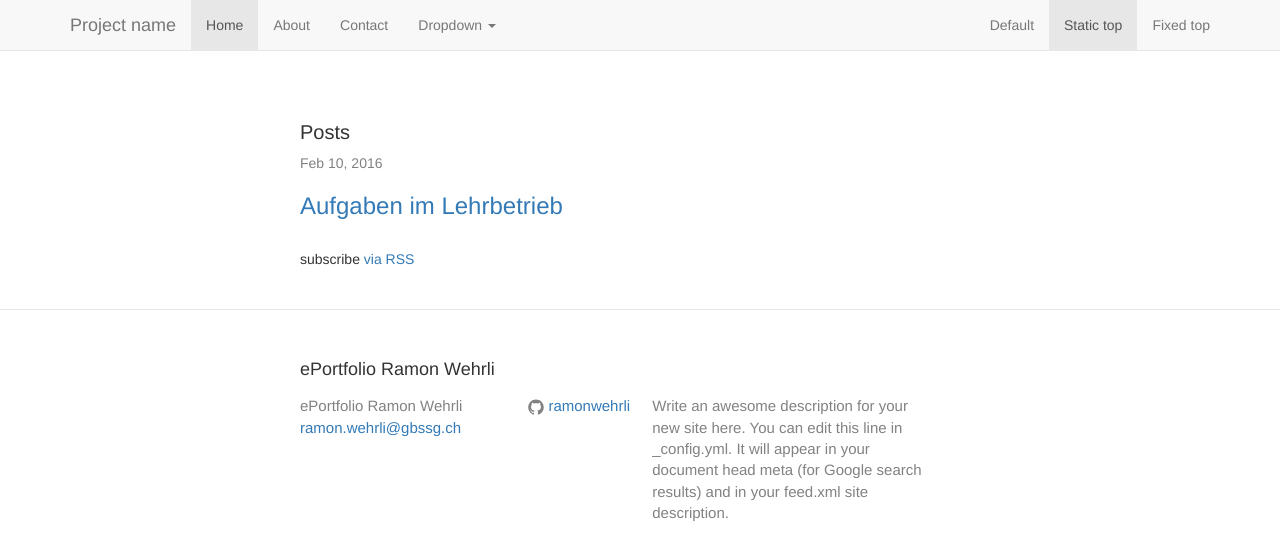
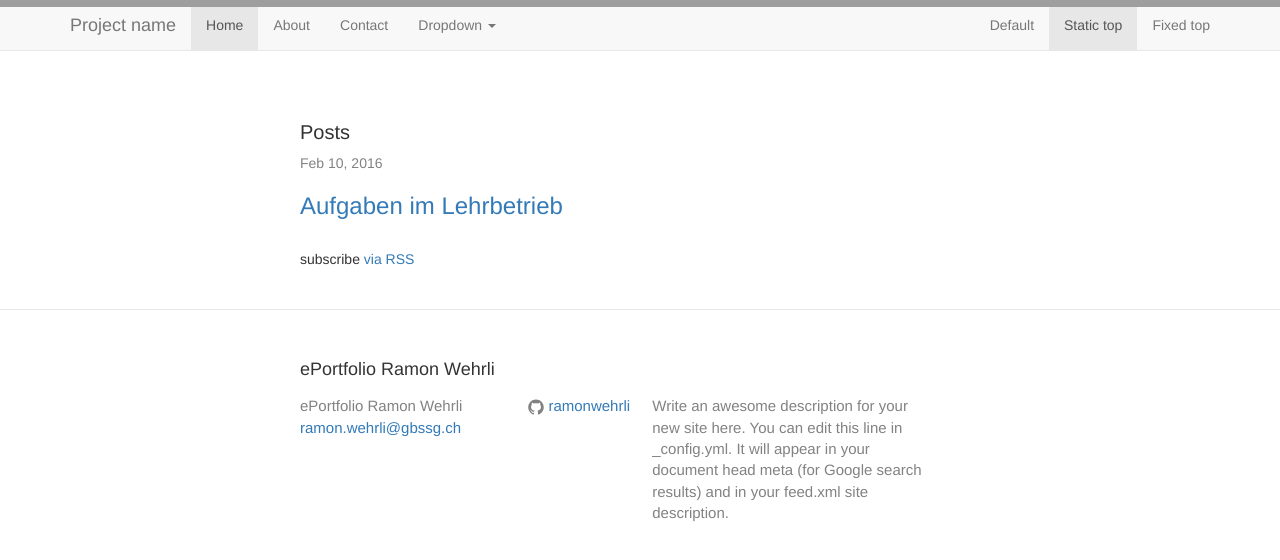
Before and after one commit to ramonwehrli/ramonwehrli.github.io, a Jekyll site: the page built from index.html, in a window 1280 px wide. Shown: the top 560 px of the page. Built offline with Jekyll 4.4.1, drawn with Linux system fonts in a browser that asks for light colours; Markdown is read by kramdown in place of the engine named in the settings; grey boxes are pictures that could not be loaded.

Commit message:
Nahbar scroll Bild z-index repariert

```diff
--- a/css/custom.css
+++ b/css/custom.css
@@ -7,5 +7,5 @@
     top: 0;
     width: 100%;
     overflow: hidden;
-    z-index: 900;
+    z-index: 1100;
 }
```
